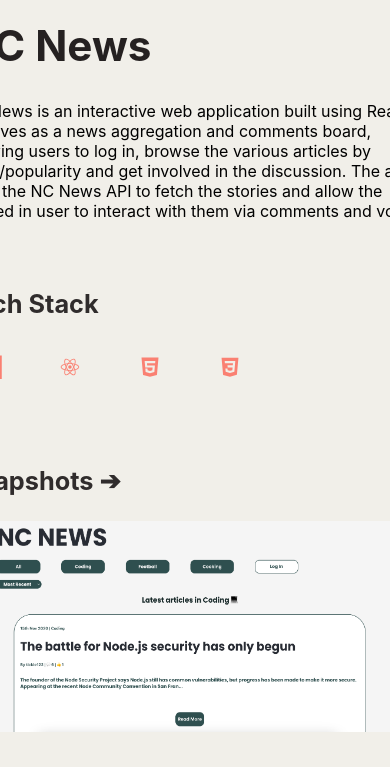
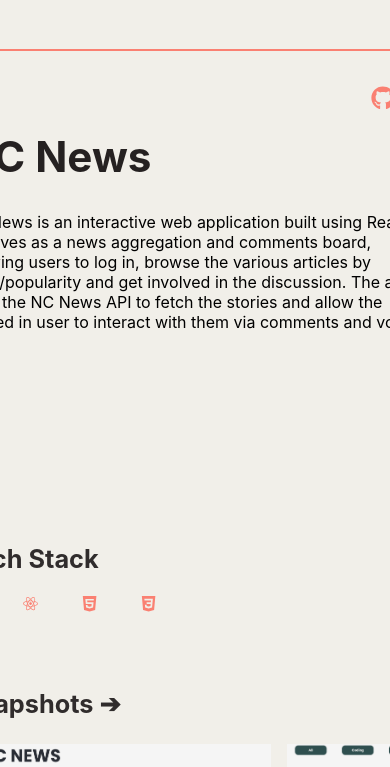
Before and after one commit to leahbanks/portfolio, a React (Create React App) app: page / in a window 390 px wide. Shown: the part 2887-3654 px from the top of the page. Built offline with nearby package versions, Linux system fonts and the light colour scheme.

Commit message:
mobile-first tweaks

```diff
--- a/src/components/ProjectCard/ProjectCard.css
+++ b/src/components/ProjectCard/ProjectCard.css
@@ -82,7 +82,7 @@
   display: flex;
   gap: 0.5rem;
   font-size: 1.3rem;
-  justify-content: end;
+  justify-content: flex-end;
   text-decoration: none;
   color: salmon;
   font-size: 1.5rem;
@@ -140,9 +140,9 @@
   }
 
   .news-snapshots {
-    width: 50vh;
-    height: 25vh;
-    padding-top: 0px;
+    width: 36vh;
+    height: 18vh;
+    padding: 0px;
   }
 
   .snapshots-container {
@@ -152,6 +152,16 @@
   .fog-snapshots {
     width: 10vh;
     height: 22.5vh;
+  }
+
+  .tech {
+    gap: 0rem;
+    font-size: 1.2rem;
+    padding: 0rem;
+  }
+
+  .project-info {
+    height: 35vh;
   }
 
 }
@@ -164,7 +174,7 @@
   }
 
   .project-card {
-    width: 60vh;
+    width: 40vh;
   }
 
 }
@@ -181,5 +191,4 @@
     width: 60vh;
   }
 
-
 }
```
